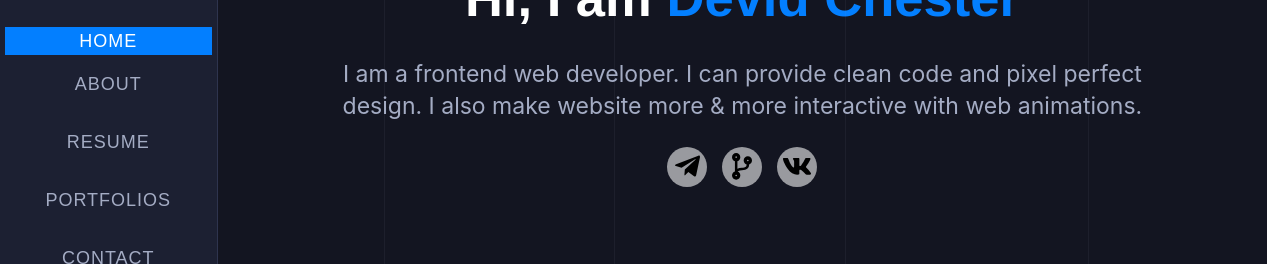
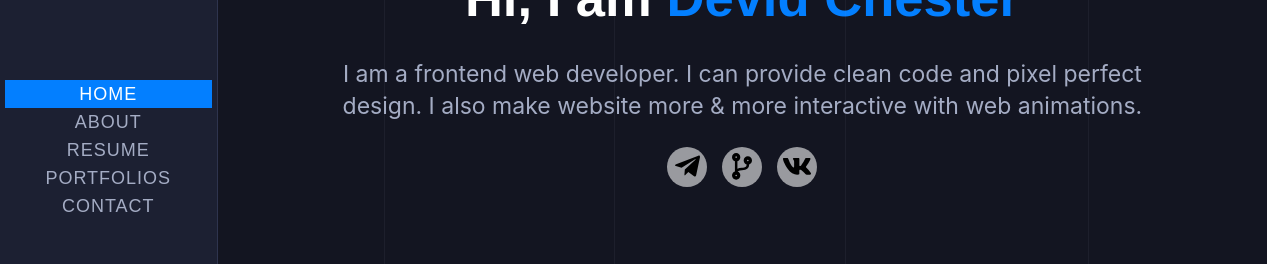
Before and after one commit to layout-IT/Portfolio, a React (Create React App) app: page /home in a window 1280 px wide. Shown: the part 324-588 px from the top of the page. Built offline with nearby package versions, Linux system fonts and the light colour scheme.

Commit message:
TestCommit

```diff
--- a/src/Navbar/Navbar.module.scss
+++ b/src/Navbar/Navbar.module.scss
@@ -18,7 +18,6 @@
 }
 
 .item {
-  margin: 0 0 30px 0;
   letter-spacing: 1px;
   cursor: pointer;
   padding: 5px 0;
@@ -67,7 +66,6 @@
 
 .ChangeColorOnBlue {
   background-color: #037fff;
-  margin: 0 0 15px 0;
   cursor: pointer;
   padding: 5px 0;
   position: relative;
```
Also changed, not shown: 1 other file (tests, documents, lock files or other folders).
